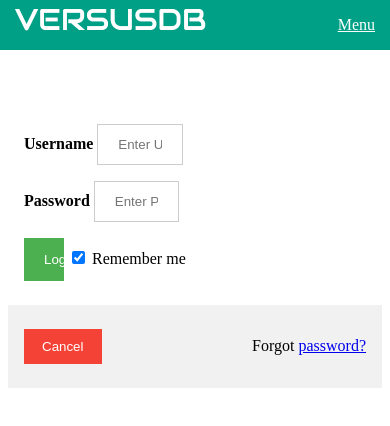
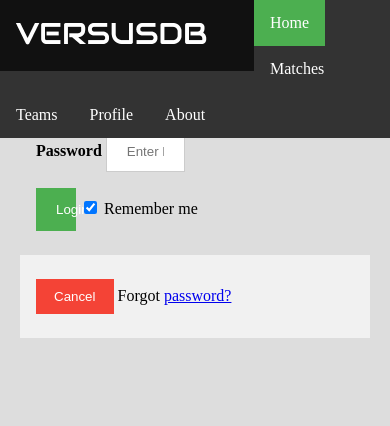
Before and after one commit to angelx644/VersusDB, a plain HTML site: page VersusDB/WebContent/login.html in a window 390 px wide. Shown: the top 426 px of the page. Drawn offline with Linux system fonts and the light colour scheme.

Commit message:
Changed nav bar to w3schools example

```diff
--- a/VersusDB/WebContent/login.html
+++ b/VersusDB/WebContent/login.html
@@ -7,31 +7,27 @@
 </head>
 <body>
 
-	<nav class="fixed-nav-bar">
-		<div id="menu" class="menu">
-			<a class="sitename" href="login.html"> <img border="0"
-				alt="VersusDB" src="VersusDBLogo.png" width="222" height="39">
-			</a>
-			<!-- Example responsive navigation menu  -->
-			<a class="show" href="#menu">Menu</a><a class="hide" href="#hidemenu">Menu</a>
-			<ul class="menu-items">
-				<li><a href="index.html">Home</a></li>
+
+
+	<ul>
+		<li><a href="login.html"> <img border="0" alt="VersusDB"
+				src="VersusDBLogo.png" width="222" height="39">
+		</a></li>
+		<li><a class="active" href="index.html">Home</a></li>
 		<li><a href="matches.html">Matches</a></li>
 		<li><a href="teams.html">Teams</a></li>
 		<li><a href="profile.html">Profile</a></li>
 		<li><a href="about.html">About</a></li>
 	</ul>
-		</div>
-	</nav>
 
-<section class="content">
+
+	<div
+		style="padding: 20px; margin-top: 30px; background-color: #DDD; height: 1500px;">
 		<div class="container">
-		<label><b>Username</b></label>
-		<input type="text" placeholder="Enter Username" name="uname" required>
-		<br>
-		<label><b>Password</b></label>
-		<input type="password" placeholder="Enter Password" name="psw" required>
-		<br>
+			<label><b>Username</b></label> <input type="text"
+				placeholder="Enter Username" name="uname" required> <br>
+			<label><b>Password</b></label> <input type="password"
+				placeholder="Enter Password" name="psw" required> <br>
 			<button type="submit">Login</button>
 			<input type="checkbox" checked="checked"> Remember me
 		</div>
@@ -40,7 +36,7 @@
 			<button type="button" class="cancelbtn">Cancel</button>
 			<span class="psw">Forgot <a href="#">password?</a></span>
 		</div>
-</section>
+	</div>
 
 </body>
 </html>
--- a/VersusDB/WebContent/style.css
+++ b/VersusDB/WebContent/style.css
@@ -1,116 +1,36 @@
 @CHARSET "ISO-8859-1";
 
-.fixed-nav-bar {
-  position: fixed;
-  top: 0;
-  left: 0;
-  right: 0;
-  z-index: 9999;
-  width: 100%;
-  height: 50px;
-  background-color: #00a087;
+body {margin:0;}
+
+ul {
+    list-style-type: none;
+    margin: 0;
+    padding: 0;
+    overflow: hidden;
+    background-color: #333;
+    position: fixed;
+    top: 0;
+    width: 100%;
 }
 
-/* The element at the top of the page right after the fixed navigation bar
-   MUST have sufficient top margin or else it will be covered by the bar */
-.content {
-  margin-top: 100px;
+li {
+    float: left;
 }
 
-/* Example responsive navigation menu  */
-.fixed-nav-bar li, .fixed-nav-bar a {
-  height: 50px;
-  line-height: 50px;
-}
-.menu {
-  width: 90%;
-  max-width: 960px;
-  margin: 0 auto;
-}
-.menu a, .menu a:visited {
-  color: #ffffff;
-}
-.menu a:hover, .menu a:target {
-  color: #ebebeb;
-}
-.menu-items {
-  display: inline-block;
-}
-.sitename {
-  display: inline-block;
-  margin-right: 20px;
-  margin-left: 10px;
-}
-a.sitename, a:visited.sitename {
-  color: #e0e0e0;
-}
-.menu-items li {
-  display: inline-block;
-  margin-right: 10px;
-  margin-left: 10px;
-}
-.menu-items a {
-  text-decoration: none;
-}
-.show, .hide {
-  display: none;
-  padding-left: 15px;
-  background-color: transparent;
-  background-repeat: no-repeat;
-  background-position: center left;
-  color: #dde1e2;
-}
-.show {
-  background-image: url(assets/down-arrow-icon.png);
-}
-.hide {
-  background-image: url(assets/up-arrow-icon.png);
+li a {
+    display: block;
+    color: white;
+    text-align: center;
+    padding: 14px 16px;
+    text-decoration: none;
 }
 
-@media only screen and (max-width: 800px) {
-  .menu {
-    position: relative;
-    width: 100%;
-  }
-  .sitename {
-    position: absolute;
-    top: 0;
-    left: 15px;
-    margin-left: 0px;
-  }
-  .menu-items {
-    display: none;
-    width: 100%;
-    margin-top: 50px;
-    background-color: #008378;
-  }
-  .menu-items li {
-    display: block;
-    text-align: center;
-  }
-  .show, .hide {
-    position: absolute;
-    top: 0;
-    right: 15px;
-  }
-  .show {
-    display: inline-block;
-  }
-  .hide {
-    display: none;
-  }
-  #menu:target .show {
-    display: none;
-  }
-  #menu:target .hide, #menu:target .menu-items {
-    display: inline-block;
-  }
+li a:hover:not(.active) {
+    background-color: #111;
 }
 
-@media only screen and (max-width: 220px) {
-  .sitename, .show, .hide {
-    font-size: 14px;
-  }
+.active {
+    background-color: #4CAF50;
 }
 
 /* Bordered form */
@@ -153,6 +73,6 @@
 
 /* The "Forgot password" text */
 span.psw {
-    float: right;
+    float: left
     padding-top: 16px;
 }
```
Lines whose indentation alone changed are shown as unchanged.
